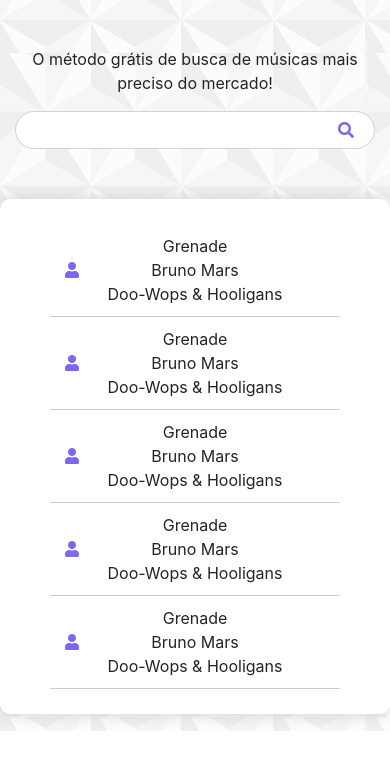
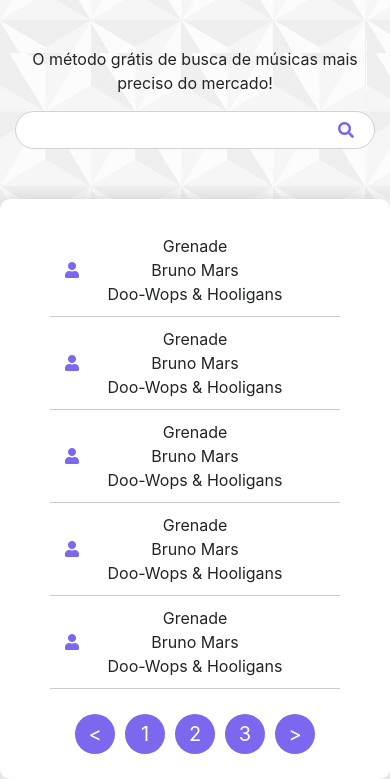
Before and after one commit to Aleixxor/itunes-search, a plain HTML site: page views/index.html in a window 390 px wide. Shown: the part 113-892 px from the top of the page. Before the commit the page ends 844 px from the top, so only its background shows below. Drawn offline with Linux system fonts and the light colour scheme.

Commit message:
finalizacao responsivo

```diff
--- a/views/index.html
+++ b/views/index.html
@@ -74,6 +74,18 @@
                 </a>
             </li>
         </ul>
+
+        <div class="pagination">
+            <div>
+                <a href=""><</a>
+                <a href="">1</a>
+                <a href="">2</a>
+                <a href="">3</a>
+                <a href="">></a>
+                <div class="clear"></div>
+            </div>
+        </div>
+
     </div>
 
     <!-- Includes -->
```
